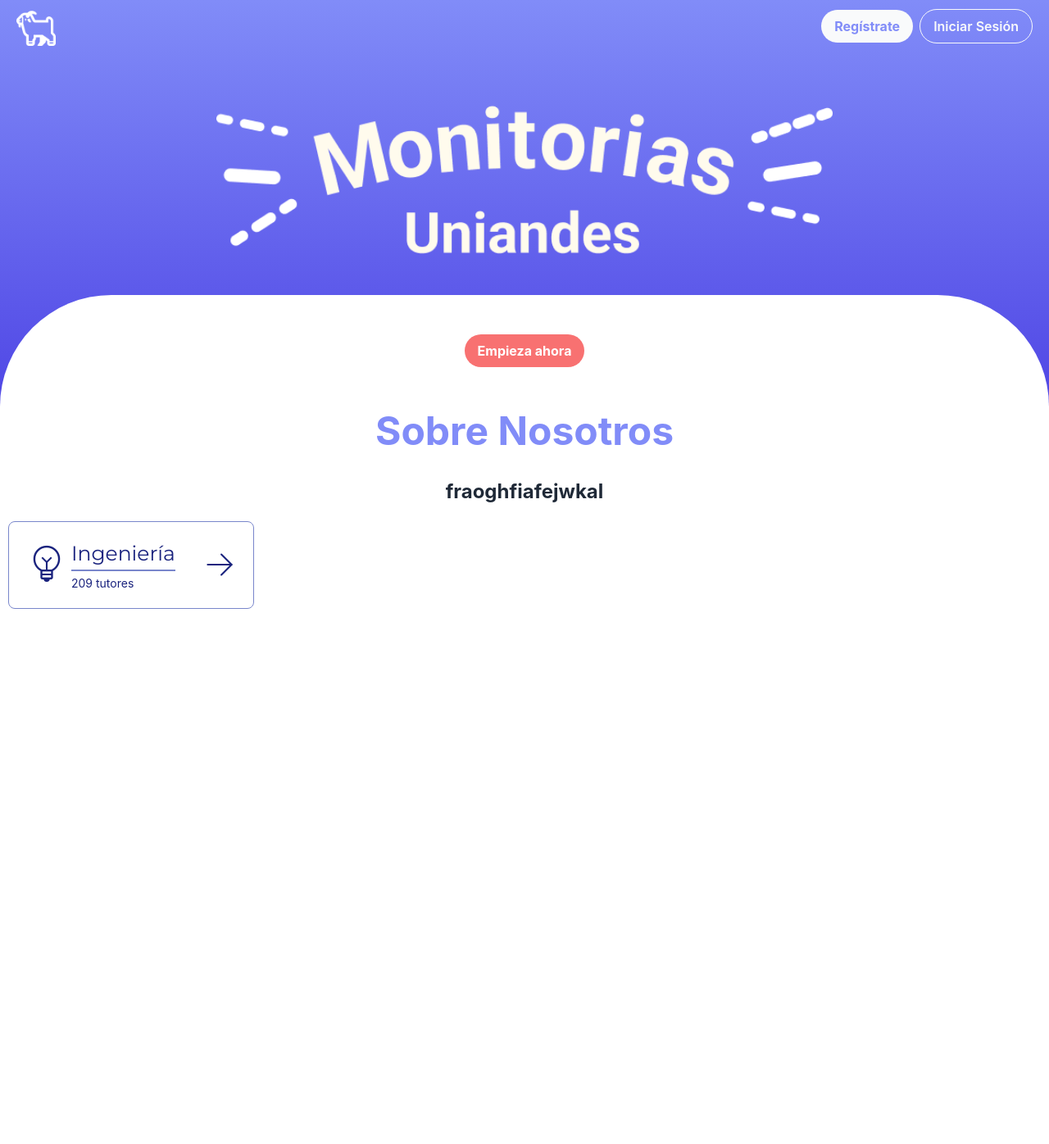
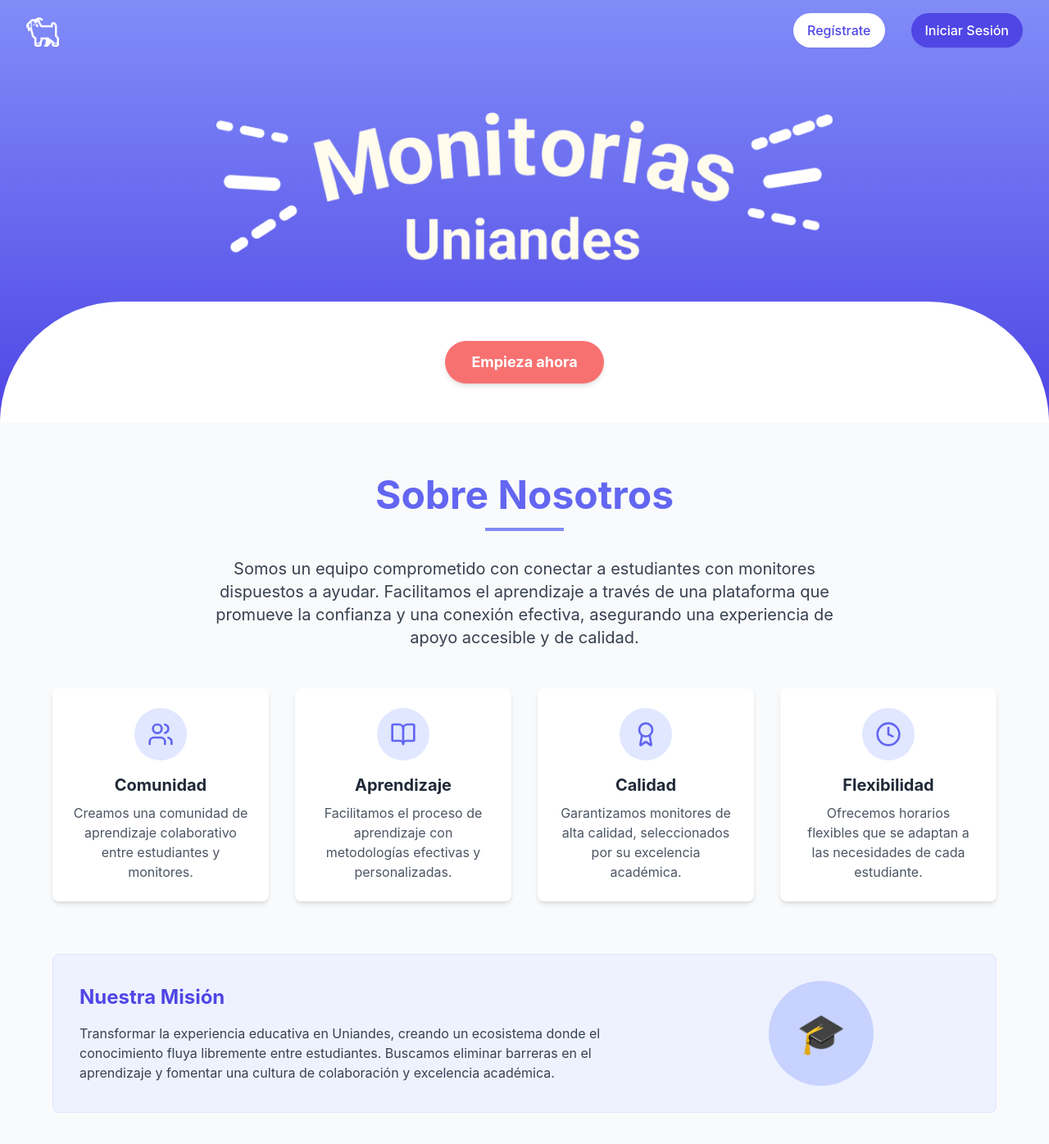
Before and after one commit to Computer-Society-Uniandes/Monitorias, a React (Create React App) app: page / in a window 1280 px wide. Shown: the top 1396 px of the page at 82% size. Before the commit the page ends 800 px from the top, so only its background shows below. Built offline with nearby package versions, Linux system fonts and the light colour scheme.

Commit message:
Landing lista, algunas cosas organizadas

```diff
--- a/package.json
+++ b/package.json
@@ -6,9 +6,11 @@
     "@testing-library/jest-dom": "^5.17.0",
     "@testing-library/react": "^13.4.0",
     "@testing-library/user-event": "^13.5.0",
+    "lucide-react": "^0.476.0",
     "react": "^18.3.1",
     "react-dom": "^18.3.1",
     "react-icons": "^5.3.0",
+    "react-router-dom": "^7.2.0",
     "react-scripts": "5.0.1",
     "web-vitals": "^2.1.4"
   },
--- a/src/App.js
+++ b/src/App.js
@@ -1,32 +1,14 @@
 import './App.css';
-import Header from './Components/Header';
-import Auth from './Components/Auth';
-import Welcome from './Components/Welcome';
-import BoxSubject from './Components/BoxSubject';
-import BoxNewSubject from './Components/BoxNewSubject';
-import UserContainerInfo from './Components/UserConteinerInfo';
+import routes from './routes';
+import { Routes, Route } from 'react-router-dom';
 
 function App() {
   return (
-    <div >
-      {/* Manu */}
-      {/* <Header />   */}
-
-      {/* Ashlee */}
-      <Auth />
-
-      {/* Felipe */}
-      <BoxNewSubject />
-      {/* <BoxSubject />  */}
-
-      {/* Jorge */}
-      {/* <Welcome />  */}
-
-      {/* Marcos */}
-      {/* <UserContainerInfo />  */}
-
-
-    </div>
+    <Routes>
+      {routes.map((link, index) => (
+        <Route key={index} path={link.url} element={<link.component />} />
+      ))}
+    </Routes>
   );
 }
 
--- a/src/Components/Auth.jsx
+++ b/src/Components/Auth.jsx
@@ -1,38 +1,148 @@
-// src/Components/Auth.js
-import React from 'react';
-import Logo from '../assets/monitoriashead.png';
-import Logo2 from '../assets/cabra.png'
+import { useState, useEffect } from "react"
+import Logo from "../Assets/monitoriashead.png"
+import Logo2 from "../Assets/cabra.png"
+import { Users, BookOpen, Award, Clock } from "lucide-react"
+
 const Auth = () => {
+  const [scrolled, setScrolled] = useState(false)
+
+  useEffect(() => {
+    const handleScroll = () => {
+      const isScrolled = window.scrollY > 10
+      if (isScrolled !== scrolled) {
+        setScrolled(isScrolled)
+      }
+    }
+
+    document.addEventListener("scroll", handleScroll, { passive: true })
+
+    return () => {
+      document.removeEventListener("scroll", handleScroll)
+    }
+  }, [scrolled])
+
   return (
     <>
+      <header
+        className={`fixed top-0 left-0 right-0 z-50 transition-all duration-300 ease-in-out ${scrolled ? "bg-white shadow-md" : "bg-transparent"}`}
+      >
+        <div className="max-w-7xl mx-auto px-4 sm:px-6 lg:px-8">
+          <div className="flex justify-between items-center py-4 md:justify-start md:space-x-10">
+            <div className="flex justify-start lg:w-0 lg:flex-1">
+              <img
+                src={Logo2 || "/placeholder.svg"}
+                className={`h-8 w-auto sm:h-10 transition-all duration-300 ${scrolled ? "filter brightness-0" : ""}`}
+                alt="Logo cabra"
+              />
+            </div>
+            <div className="md:flex items-center justify-end md:flex-1 lg:w-0">
+              <button
+                className={`ml-8 whitespace-nowrap inline-flex items-center justify-center px-4 py-2 border border-transparent rounded-full shadow-sm text-base font-medium ${scrolled ? "text-white bg-indigo-600 hover:bg-indigo-700" : "text-indigo-600 bg-white hover:bg-gray-50"} transition-all duration-300`}
+              >
+                Regístrate
+              </button>
+              <button
+                className={`ml-8 whitespace-nowrap inline-flex items-center justify-center px-4 py-2 border border-transparent rounded-full shadow-sm text-base font-medium ${scrolled ? "text-indigo-600 bg-white hover:bg-gray-50" : "text-white bg-indigo-600 hover:bg-indigo-700"} transition-all duration-300`}
+              >
+                Iniciar Sesión
+              </button>
+            </div>
+          </div>
+        </div>
+      </header>
 
-    <div className='flex justify-center align-center flex-col w-full h-fit bg-gradient-to-b from-indigo-400 to-indigo-600'>
-    <div className='mt-2 mx-5 flex flex-row align-middle items-center justify-between' id='header'>
-      <img src={Logo2} className='h-12'></img>
-    <div className='' id="butones">
-      <button className=' bg-gray-50 hover:bg-indigo-400 hover:text-white text-indigo-400 font-bold py-2 px-4 mr-2 rounded-full'>Regístrate</button>
-      <button className=' bg-transparent hover:bg-slate-500 text-gray-50 font-semibold hover:text-white py-2 px-4 border border-gray-50 hover:border-transparent rounded-full'>Iniciar Sesión</button>
-
+      <div
+        className={`w-full transition-all duration-500 ease-in-out ${scrolled ? "opacity-0 h-0 overflow-hidden" : "opacity-100"}`}
+      >
+        <div className="flex justify-center align-center flex-col w-full h-fit bg-gradient-to-b from-indigo-400 to-indigo-600 pt-16">
+          <div className="m-12 flex justify-center">
+            <img src={Logo || "/placeholder.svg"} className="h-52" alt="Monitorias Uniandes" />
+          </div>
+          <div className="h-50 w-full bg-white rounded-tl-full rounded-tr-full">
+            <div className="flex justify-center m-12">
+              <button className="bg-red-400 hover:bg-red-300 text-white font-bold text-lg py-3 px-8 rounded-full shadow-md hover:shadow-lg transform hover:scale-105 transition-all duration-300">
+                Empieza ahora
+              </button>
+            </div>
+          </div>
         </div>
       </div>
 
-      <div className='m-12 flex justify-center'>
-        <img src={Logo} className='h-52'></img>
+      <div className="py-16 px-4 md:px-8 lg:px-16 bg-gray-50">
+        <div className="max-w-7xl mx-auto">
+          <div className="text-center mb-12">
+            <h2 className="mb-4 text-5xl font-bold text-indigo-500">Sobre Nosotros</h2>
+            <div className="w-24 h-1 bg-indigo-400 mx-auto mb-8"></div>
+            <p className="text-xl text-gray-700 max-w-3xl mx-auto">
+              Somos un equipo comprometido con conectar a estudiantes con monitores dispuestos a ayudar. Facilitamos el
+              aprendizaje a través de una plataforma que promueve la confianza y una conexión efectiva, asegurando una
+              experiencia de apoyo accesible y de calidad.
+            </p>
+          </div>
 
+          <div className="grid grid-cols-1 md:grid-cols-2 lg:grid-cols-4 gap-8 mt-12">
+            <div className="bg-white p-6 rounded-lg shadow-md hover:shadow-lg transition-shadow duration-300 text-center">
+              <div className="w-16 h-16 bg-indigo-100 rounded-full flex items-center justify-center mx-auto mb-4">
+                <Users className="w-8 h-8 text-indigo-500" />
               </div>
-      <div class="h-50 w-full bg-white rounded-tl-full rounded-tr-full ">
-        <div className='flex justify-center m-12 '>
-        <button className=' bg-red-400 hover:bg-red-300 text-white font-bold py-2 px-4 rounded-full'>Empieza ahora </button>
+              <h3 className="text-xl font-bold text-gray-800 mb-2">Comunidad</h3>
+              <p className="text-gray-600">
+                Creamos una comunidad de aprendizaje colaborativo entre estudiantes y monitores.
+              </p>
+            </div>
+
+            <div className="bg-white p-6 rounded-lg shadow-md hover:shadow-lg transition-shadow duration-300 text-center">
+              <div className="w-16 h-16 bg-indigo-100 rounded-full flex items-center justify-center mx-auto mb-4">
+                <BookOpen className="w-8 h-8 text-indigo-500" />
+              </div>
+              <h3 className="text-xl font-bold text-gray-800 mb-2">Aprendizaje</h3>
+              <p className="text-gray-600">
+                Facilitamos el proceso de aprendizaje con metodologías efectivas y personalizadas.
+              </p>
+            </div>
+
+            <div className="bg-white p-6 rounded-lg shadow-md hover:shadow-lg transition-shadow duration-300 text-center">
+              <div className="w-16 h-16 bg-indigo-100 rounded-full flex items-center justify-center mx-auto mb-4">
+                <Award className="w-8 h-8 text-indigo-500" />
+              </div>
+              <h3 className="text-xl font-bold text-gray-800 mb-2">Calidad</h3>
+              <p className="text-gray-600">
+                Garantizamos monitores de alta calidad, seleccionados por su excelencia académica.
+              </p>
+            </div>
+
+            <div className="bg-white p-6 rounded-lg shadow-md hover:shadow-lg transition-shadow duration-300 text-center">
+              <div className="w-16 h-16 bg-indigo-100 rounded-full flex items-center justify-center mx-auto mb-4">
+                <Clock className="w-8 h-8 text-indigo-500" />
+              </div>
+              <h3 className="text-xl font-bold text-gray-800 mb-2">Flexibilidad</h3>
+              <p className="text-gray-600">
+                Ofrecemos horarios flexibles que se adaptan a las necesidades de cada estudiante.
+              </p>
+            </div>
+          </div>
+
+          <div className="mt-16 bg-indigo-50 p-8 rounded-lg border border-indigo-100">
+            <div className="flex flex-col md:flex-row items-center">
+              <div className="md:w-2/3 mb-6 md:mb-0 md:pr-8">
+                <h3 className="text-2xl font-bold text-indigo-600 mb-4">Nuestra Misión</h3>
+                <p className="text-gray-700">
+                  Transformar la experiencia educativa en Uniandes, creando un ecosistema donde el conocimiento fluya
+                  libremente entre estudiantes. Buscamos eliminar barreras en el aprendizaje y fomentar una cultura de
+                  colaboración y excelencia académica.
+                </p>
+              </div>
+              <div className="md:w-1/3 flex justify-center">
+                <div className="w-32 h-32 bg-indigo-200 rounded-full flex items-center justify-center">
+                  <span className="text-5xl text-indigo-500">🎓</span>
                 </div>
               </div>
             </div>
-    <div className='flex justify-center flex-col' >
-        <h2 className='mb-2 mt-0 text-5xl font-bold leading-tight text-indigo-400  text-center' >Sobre Nosotros</h2>
-        <p className='text-2xl text-gray-800  text-center'> fraoghfiafejwkal</p>
           </div>
-
+        </div>
+      </div>
     </>
-  );
+  )
 }
 
-export default Auth;
+export default Auth
--- /dev/null
+++ b/src/Pages/Landing.jsx
@@ -0,0 +1,10 @@
+import Auth from '../Components/Auth.jsx';
+import React from 'react';
+const Landing = () => {
+    return (
+        <div>
+            <Auth></Auth>
+        </div>
+    );
+}
+export default Landing;
--- a/src/index.js
+++ b/src/index.js
@@ -1,14 +1,15 @@
 import React from 'react';
 import ReactDOM from 'react-dom/client';
+import { BrowserRouter } from "react-router-dom";
 import './index.css';
 import App from './App';
 import reportWebVitals from './reportWebVitals';
 
 const root = ReactDOM.createRoot(document.getElementById('root'));
 root.render(
-  <React.StrictMode>
-    <App />
-  </React.StrictMode>
+  <BrowserRouter>
+      <App></App>
+  </BrowserRouter>
 );
 
 // If you want to start measuring performance in your app, pass a function
--- /dev/null
+++ b/src/routes.js
@@ -0,0 +1,5 @@
+import Landing from './Pages/Landing.jsx';
+const routes = [
+    {url:"/", component: Landing},]
+
+export default routes;
```
Also changed, not shown: src/Components/BoxNewSubject.jsx (renamed from src/Components/BoxNewSubject.js), src/Components/UserConteinerInfo.jsx (renamed from src/Components/UserConteinerInfo.js), 1 other file (tests, documents, lock files or other folders). Lines whose indentation alone changed are shown as unchanged.
